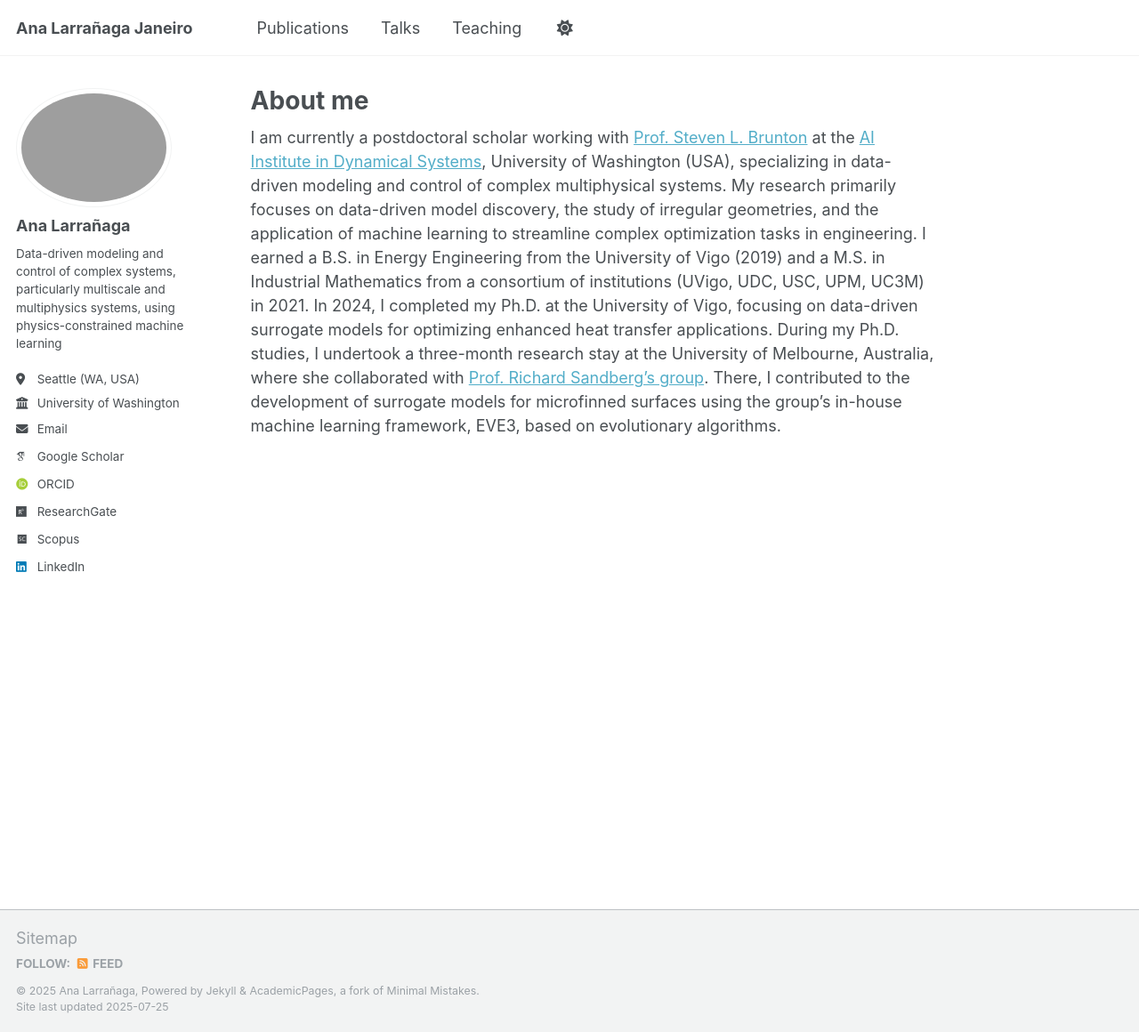
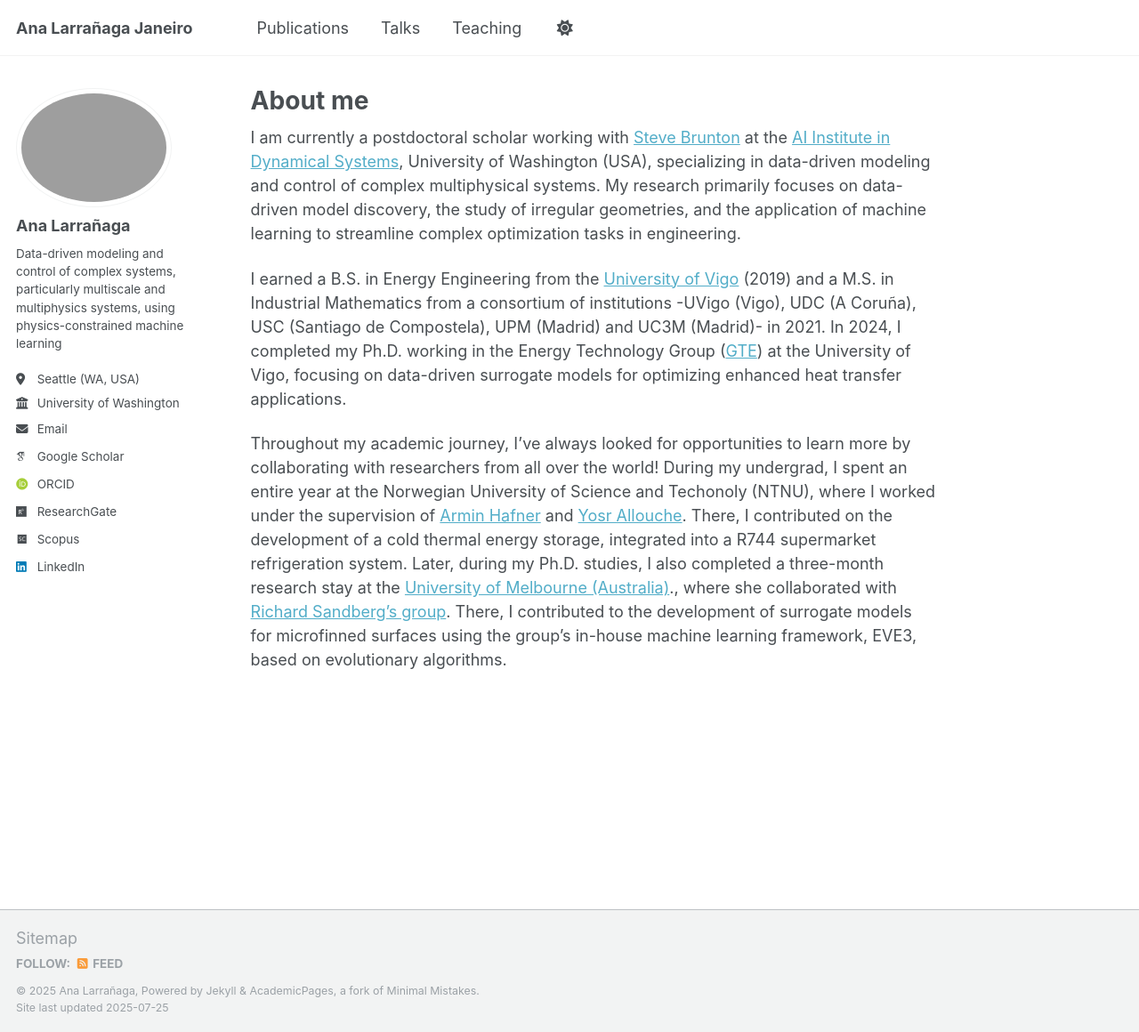
Before and after one commit to alarran/alarran.github.io, a Jekyll site: the page built from _pages/about.md, in a window 1280 px wide and 1160 px high. Shown: the whole window at 89% size. Built offline with Jekyll 4.4.1, drawn with Linux system fonts in a browser that asks for light colours; some web fonts are replaced; a script that is not in the unit is left out.

Commit message:
Update about.md

```diff
--- a/_pages/about.md
+++ b/_pages/about.md
@@ -7,4 +7,8 @@
   - /about/
   - /about.html
 ---
-I am currently a postdoctoral scholar working with <a href="https://www.eigensteve.com/"> Prof. Steven L. Brunton</a> at the <a href="https://dynamicsai.org/">AI Institute in Dynamical Systems</a>, University of Washington (USA), specializing in data-driven modeling and control of complex multiphysical systems. My research primarily focuses on data-driven model discovery, the study of irregular geometries, and the application of machine learning to streamline complex optimization tasks in engineering. I earned a B.S. in Energy Engineering from the University of Vigo (2019) and a M.S. in Industrial Mathematics from a consortium of institutions (UVigo, UDC, USC, UPM, UC3M) in 2021. In 2024, I completed my Ph.D. at the University of Vigo, focusing on data-driven surrogate models for optimizing enhanced heat transfer applications. During my Ph.D. studies, I undertook a three-month research stay at the University of Melbourne, Australia, where she collaborated with <a href="https://findanexpert.unimelb.edu.au/profile/742813-richard-sandberg">Prof. Richard Sandberg’s group</a>. There, I contributed to the development of surrogate models for microfinned surfaces using the group's in-house machine learning framework, EVE3, based on evolutionary algorithms.
+I am currently a postdoctoral scholar working with <a href="https://www.eigensteve.com/">Steve Brunton</a> at the <a href="https://dynamicsai.org/">AI Institute in Dynamical Systems</a>, University of Washington (USA), specializing in data-driven modeling and control of complex multiphysical systems. My research primarily focuses on data-driven model discovery, the study of irregular geometries, and the application of machine learning to streamline complex optimization tasks in engineering.
+
+I earned a B.S. in Energy Engineering from the <a href="https://www.uvigo.gal/en">University of Vigo</a> (2019) and a M.S. in Industrial Mathematics from a consortium of institutions -UVigo (Vigo), UDC (A Coruña), USC (Santiago de Compostela), UPM (Madrid) and UC3M (Madrid)- in 2021. In 2024, I completed my Ph.D. working in the Energy Technology Group (<a href="[https://www.uvigo.gal/en](https://www.linkedin.com/company/gteuvigo/posts/?feedView=all)">GTE</a>) at the University of Vigo, focusing on data-driven surrogate models for optimizing enhanced heat transfer applications.
+
+Throughout my academic journey, I've always looked for opportunities to learn more by collaborating with researchers from all over the world! During my undergrad, I spent an entire year at the Norwegian University of Science and Techonoly (NTNU), where I worked under the supervision of <a href="https://www.uvigo.gal/en](https://www.ntnu.edu/employees/armin.hafner)">Armin Hafner</a> and <a href="https://www.linkedin.com/in/yosr-allouche-ph-d-6465831b/?originalSubdomain=fr)">Yosr Allouche</a>. There, I contributed on the development of a cold thermal energy storage, integrated into a R744 supermarket refrigeration system. Later, during my Ph.D. studies, I also completed a three-month research stay at the <a href="https://www.unimelb.edu.au/">University of Melbourne (Australia)</a>., where she collaborated with <a href="https://findanexpert.unimelb.edu.au/profile/742813-richard-sandberg">Richard Sandberg’s group</a>. There, I contributed to the development of surrogate models for microfinned surfaces using the group's in-house machine learning framework, EVE3, based on evolutionary algorithms.
```
